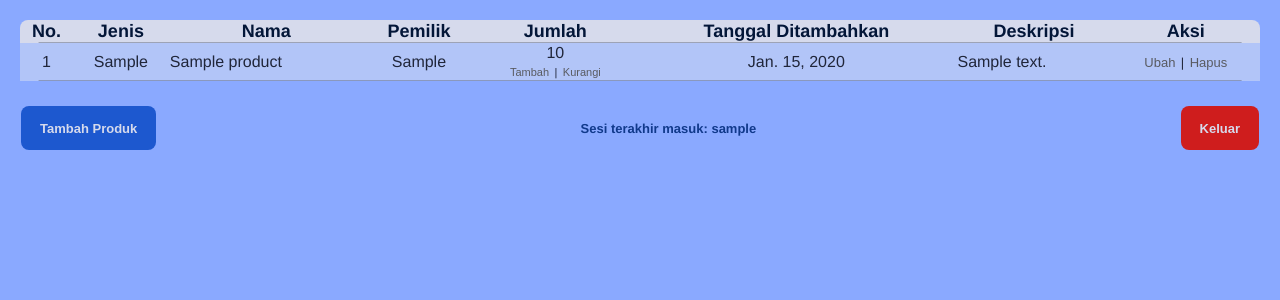
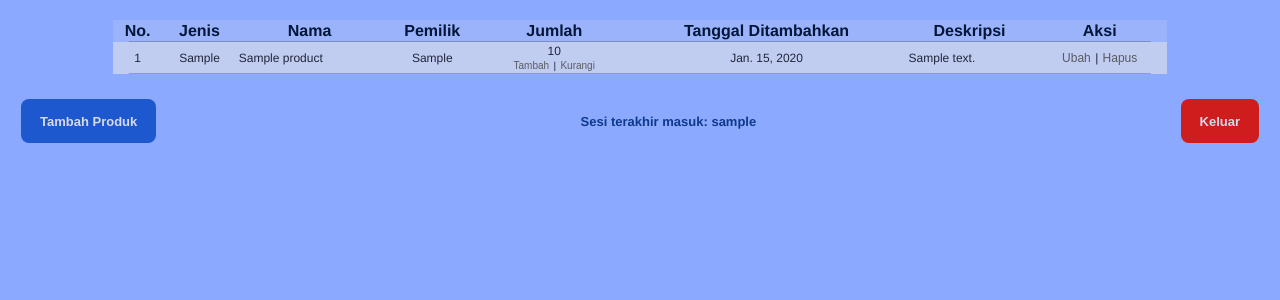
Before and after one commit to MaulanaSeto/aset-perusahaan-kereta, a Django app: template main/templates/main.html in a window 1280 px wide. Shown: the part 80-380 px from the top of the page. Run offline with Django 4.2, Linux system fonts and the light colour scheme; tables that the repository leaves empty hold one stand-in row (values such as "Sample post"); the template is opened without the code that fills it: values that come from a table or form of the project are taken from there, most other values are stand-ins (such as "Sample title", 1, 10 or a date in 2020).

Commit message:
Update CSS

```diff
--- a/main/static/css/main.css
+++ b/main/static/css/main.css
@@ -42,16 +42,15 @@ li {
 }
 
 table {
-    background-color: #d6daec;
-    border-radius: 8px;
     border-collapse: collapse;
     margin: 0 auto;
-    width: 100%;
+    width: 85%;
+    border-radius: 8px;
 }
 
 td,
 th {
-    padding: 5 px 7 px;
+    padding: 2px;
     box-sizing: border-box;
     font-family: Helvetica;
 }
@@ -68,12 +67,13 @@ th,
 
 .judul-tabel {
     color: #031638;
-    font-size: 18px;
+    font-size: 16px;
+    background-color: #d6daec33;
 }
 
 .isi-tabel {
     color: #20263a;
-    font-size: 13;
+    font-size: 12px;
 }
 
 tr {
@@ -109,7 +109,7 @@ tr::after {
     display: inline-block;
     padding: 0px 1px;
     color: #595b61;
-    font-size: 11px;
+    font-size: 10px;
     transition: transform 0.3s ease;
 }
 
@@ -135,7 +135,7 @@ tr::after {
     display: inline-block;
     padding: 0px 1px;
     color: #595b61;
-    font-size: 13px;
+    font-size: 12px;
     transition: transform 0.3s ease;
 }
 
@@ -215,16 +215,24 @@ tr::after {
     transform: scale(1.1);
 }
 
-.produk-pertama {
-    background: #b2c5f8;
-    border-top-right-radius: 8px;
-    border-top-left-radius: 8px;
+.isi-tabel {
+    background: #d6daec33;
+    transition: background-color 0.3s ease, transform 0.3s ease;
+}
+
+.isi-tabel:hover {
+    transform: scale(1.1);
+    background-color: #d6daecb9;
 }
 
 .produk-terakhir {
-    background: #b2c5f8;
-    border-bottom-left-radius: 8px;
-    border-bottom-right-radius: 8px;
+    background: #d6daecb9;
+    transition: background-color 0.3s ease, transform 0.3s ease;
+}
+
+.produk-terakhir:hover {
+    transform: scale(1.1);
+    background-color: #91e6eccc;
 }
 
 .pesan-kosong {
--- a/main/templates/main.html
+++ b/main/templates/main.html
@@ -25,7 +25,7 @@
         </tr>
 
         {% for product in products %}
-        <tr class="isi-tabel {% if forloop.first %}produk-pertama{% endif %} {% if forloop.last %}produk-terakhir{% endif %}">
+        <tr class="isi-tabel {% if forloop.last %}produk-terakhir{% endif %}">
             <td class="no">{{forloop.counter}}</td>
             <td class="jenis">{{product.type}}</td>
             <td class="nama">{{product.name}}</td>
@@ -36,7 +36,7 @@
                     <a href="{% url 'main:increase_product_amount' product.id %}">
                         <button>Tambah</button>
                     </a>
-                    <h style="font-size: 11px; color: #20263a">|</h>
+                    <h style="font-size: 10px; color: #20263a">|</h>
                     <a href="{% url 'main:decrease_product_amount' product.id %}">
                         <button>Kurangi</button>
                     </a>
@@ -49,7 +49,7 @@
                     <a href="{% url 'main:edit_product' product.pk %}">
                         <button>Ubah</button>
                     </a>
-                    <h style="font-size: 13px; color: #20263a">|</h>
+                    <h style="font-size: 12px; color: #20263a">|</h>
                     <a href="{% url 'main:delete_product' product.id %}">
                         <button>Hapus</button>
                     </a>
```
